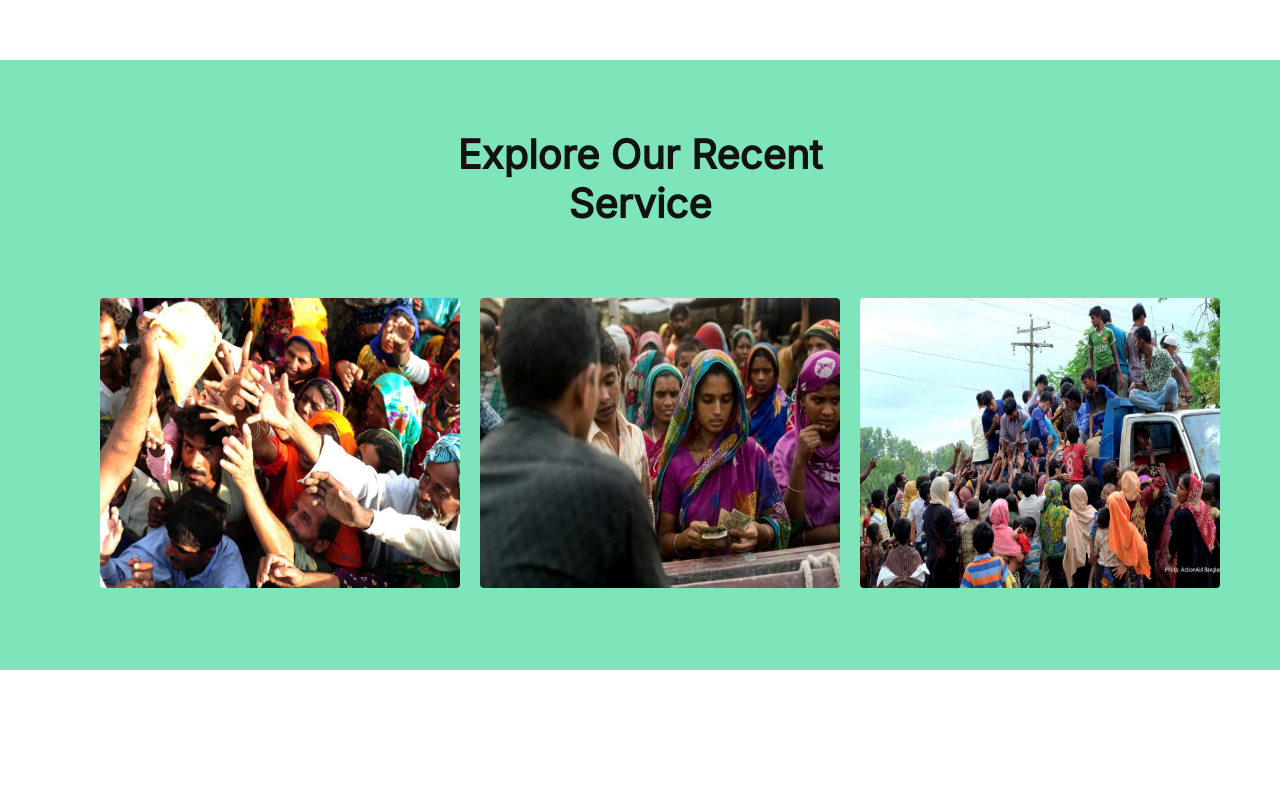
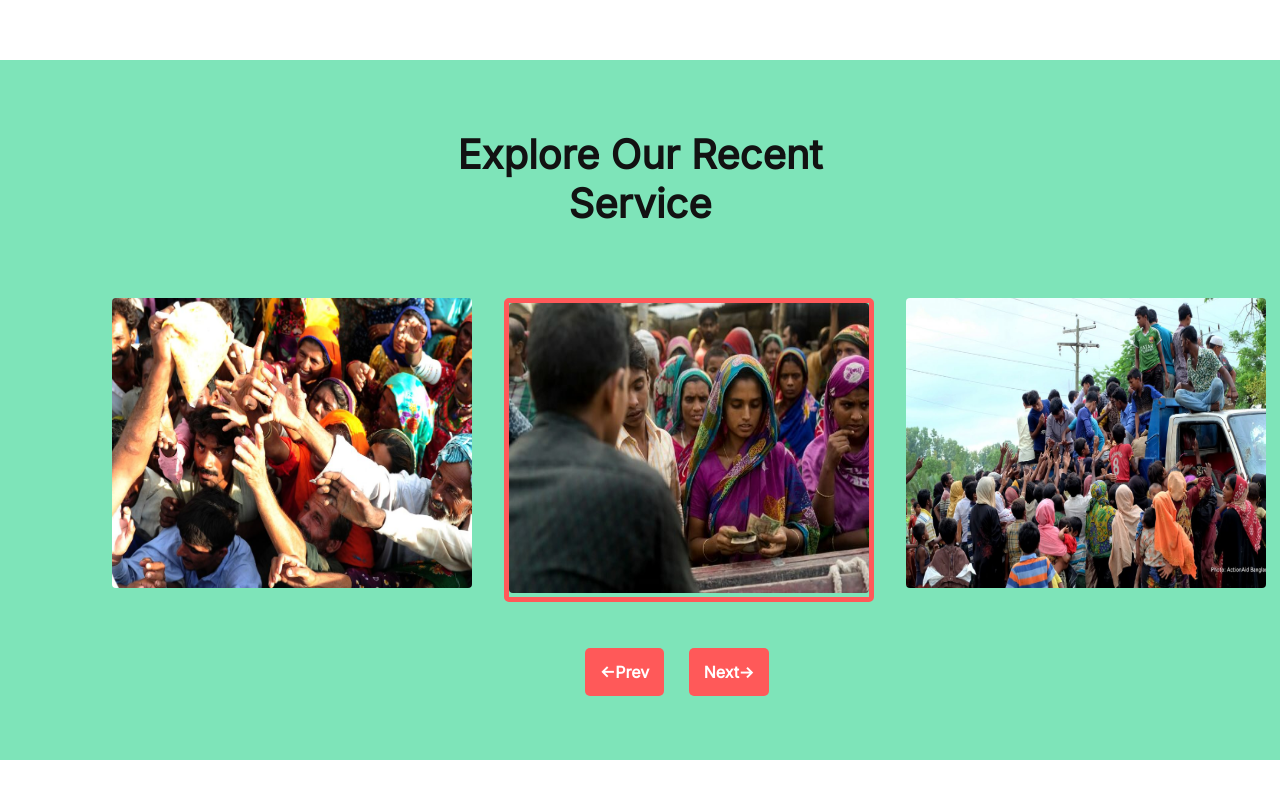
Before and after one commit to Marufhossain112/assignment-1, a plain HTML site: page index.html in a window 1280 px wide. Shown: the part 2114-2909 px from the top of the page. Drawn offline with Linux system fonts and the light colour scheme.

Commit message:
everything is almost ready to launch

```diff
--- a/index.html
+++ b/index.html
@@ -70,21 +70,26 @@
           <img src="icons/blood.svg" alt="" />
           <h3>Help to save a life</h3>
           <p>
-            Blood is an essential element of our body. But because of it's high price often poor patients can't manage blood . So, donate for them.
+            Blood is an essential element of our body. But because of it's high
+            price often poor patients can't manage blood . So, donate for them.
           </p>
         </div>
         <div class="donate-plan-box">
           <img src="icons/clothes.svg" alt="" />
-          <h3>Cloth to all the poor </h3>
+          <h3>Cloth to all the poor</h3>
           <p>
-          Flood affected people can't even manage  a quality cloth for them, give your hand's to give them cloth. One cloth is million smile to them.
+            Flood affected people can't even manage a quality cloth for them,
+            give your hand's to give them cloth. One cloth is million smile to
+            them.
           </p>
         </div>
         <div class="donate-plan-box yellow-color">
           <img src="icons/icon6.svg" alt="" />
           <h3>Watch our activities</h3>
           <p>
-            Through our website you can watch our daily activities. We tour different countries to help the poor. You can see them easily from here.
+            Through our website you can watch our daily activities. We tour
+            different countries to help the poor. You can see them easily from
+            here.
           </p>
         </div>
       </div>
@@ -95,8 +100,14 @@
       <h2 class="common-header">Explore Our Recent Service</h2>
       <div id="services-parent">
         <div class="service"><img src="images/donation0.jpg" alt="" /></div>
-        <div class="service"><img src="images/donation1.jpg" alt="" /></div>
+        <div class="service selected-service">
+          <img src="images/donation1.jpg" alt="" />
+        </div>
         <div class="service"><img src="images/donation2.jpg" alt="" /></div>
+      </div>
+      <div class="pair-btn">
+        <a class="color-btn" href="https://www.google.com/"><-Prev</a>
+        <a class="color-btn pair-btn-margin" href="https://www.google.com/">Next-></a>
       </div>
     </section>
 
--- a/style.css
+++ b/style.css
@@ -20,10 +20,6 @@ h2 {
   font-weight: 700;
   text-decoration: none;
   border-radius: 5px;
-  -webkit-border-radius: 5px;
-  -moz-border-radius: 5px;
-  -ms-border-radius: 5px;
-  -o-border-radius: 5px;
 }
 section {
   margin-bottom: 8%;
@@ -83,10 +79,6 @@ section {
   border: 2px solid #ff5959;
   background: #ffeeee;
   border-radius: 4px;
-  -webkit-border-radius: 4px;
-  -moz-border-radius: 4px;
-  -ms-border-radius: 4px;
-  -o-border-radius: 4px;
 }
 .selected-color span {
   color: #ff5959;
@@ -131,15 +123,15 @@ section {
   border-radius: 5px;
 }
 .donate-plan-box img {
- width: 53px;
- height: 53px;
+  width: 53px;
+  height: 53px;
 }
 
 /* section recent-service */
 #recent-service {
   margin: 10% 0;
   background: #7ee4b9;
-  height: 610px;
+  height: 700px;
 }
 #recent-service h2 {
   text-align: center;
@@ -150,14 +142,27 @@ section {
   display: flex;
   margin-left: 80px;
 }
+.selected-service {
+  border: 5px solid #ff5959;
+  border-radius: 5px;
+}
+.pair-btn {
+  margin-top: 60px;
+  margin-left: 585px;
+}
+.pair-btn-margin {
+  margin-left: 20px;
+}
 .service {
-  margin-left: 20px;
+  margin-left: 32px;
 }
 .service img {
   border-radius: 4px;
   width: 360px;
   height: 290px;
 }
+
+/* section subscription */
 .email-box {
   display: flex;
   margin: 65px 290px;
```
